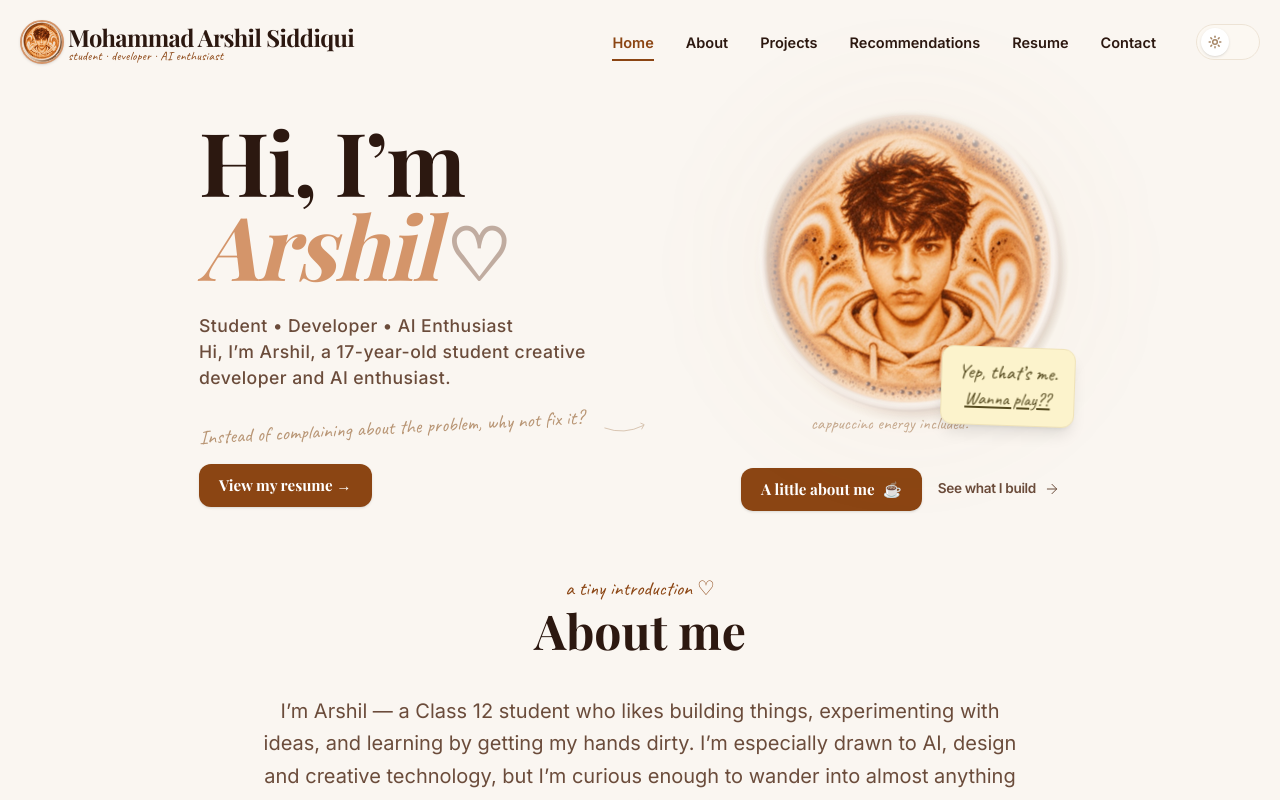
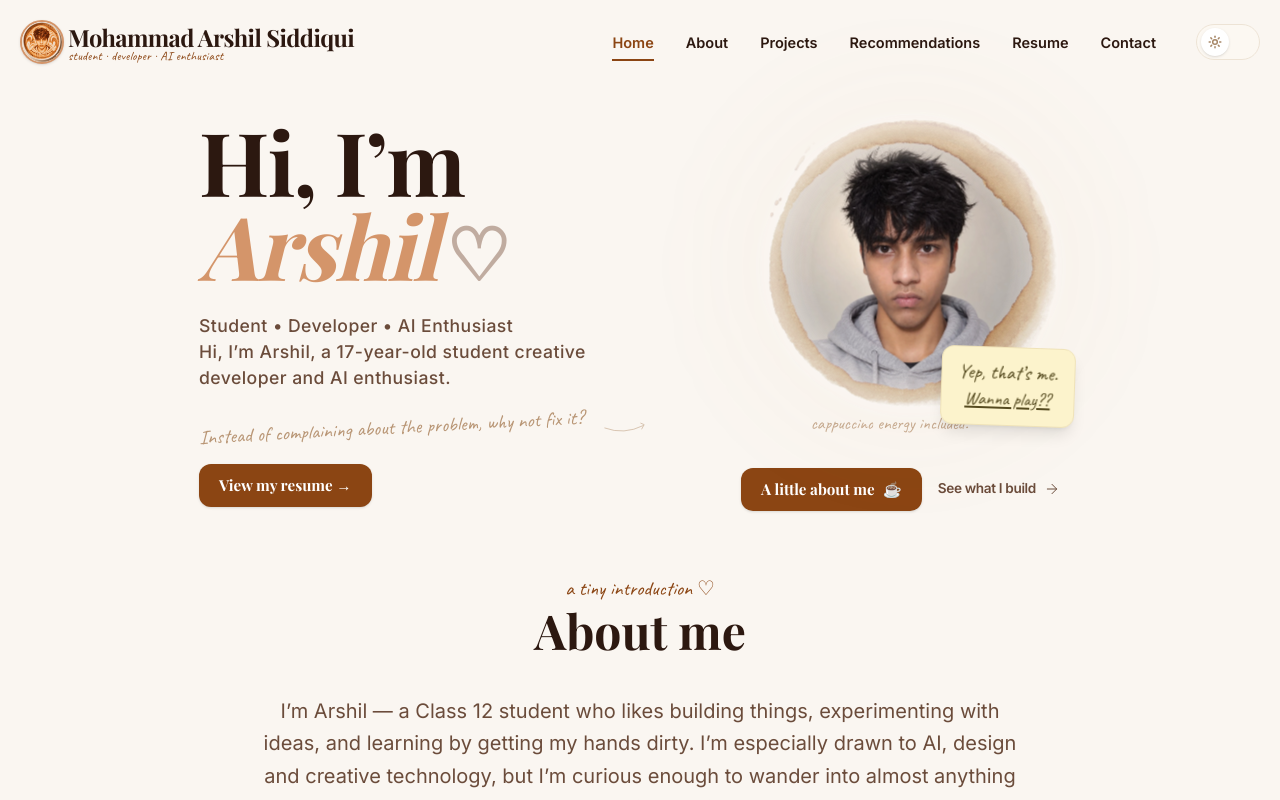
Before and after one commit to Coderarshil/arshil-portfolio, a React (Vite) app: page / in a window 1280 px wide. Both pictures are taken after a click on the button 910 px from the left and 266 px from the top of the page. Shown: the top 800 px of the page. Built offline with nearby package versions, Linux system fonts and the light colour scheme; a web font is replaced by a local one.

Commit message:
good pic

```diff
--- a/src/components/Hero.tsx
+++ b/src/components/Hero.tsx
@@ -31,6 +31,7 @@ export const Hero = React.memo(function Hero({ onPlay, onResume }: { onPlay: ()
     };
     preload('/arshil-cappuccino.webp');
     preload('/arshil-espresso.webp');
+    preload('/arshil-real.webp');
   }, []);
 
   return (
@@ -117,20 +118,29 @@ export const Hero = React.memo(function Hero({ onPlay, onResume }: { onPlay: ()
             <img
               src="/arshil-cappuccino.webp"
               alt="Arshil integrated into cappuccino latte art"
-              className={`absolute inset-0 w-full h-full object-cover transform-gpu will-change-[opacity,transform] transition-[opacity,transform] duration-700 ease-[cubic-bezier(0.22,1,0.36,1)] ${isEspresso ? 'opacity-0 scale-[0.985]' : 'opacity-100 scale-100'}`}
+              className={`absolute inset-0 w-full h-full object-cover transform-gpu will-change-[opacity,transform] transition-[opacity,transform] duration-700 ease-[cubic-bezier(0.22,1,0.36,1)] ${showPlayInvite || isEspresso ? 'opacity-0 scale-[0.985]' : 'opacity-100 scale-100'}`}
               style={{ objectPosition: 'center center' }}
               loading="eager"
               decoding="async"
-              fetchPriority={isEspresso ? 'auto' : 'high'}
+              fetchPriority={!isEspresso && !showPlayInvite ? 'high' : 'auto'}
             />
             <img
               src="/arshil-espresso.webp"
               alt="Arshil reflected in espresso"
-              className={`absolute inset-0 w-full h-full object-cover transform-gpu will-change-[opacity,transform] transition-[opacity,transform] duration-700 ease-[cubic-bezier(0.22,1,0.36,1)] ${isEspresso ? 'opacity-100 scale-100' : 'opacity-0 scale-[1.015]'}`}
+              className={`absolute inset-0 w-full h-full object-cover transform-gpu will-change-[opacity,transform] transition-[opacity,transform] duration-700 ease-[cubic-bezier(0.22,1,0.36,1)] ${showPlayInvite || !isEspresso ? 'opacity-0 scale-[1.015]' : 'opacity-100 scale-100'}`}
               style={{ objectPosition: 'center center' }}
               loading="eager"
               decoding="async"
-              fetchPriority={isEspresso ? 'high' : 'auto'}
+              fetchPriority={isEspresso && !showPlayInvite ? 'high' : 'auto'}
+            />
+            <img
+              src="/arshil-real.webp"
+              alt="Arshil portrait"
+              className={`absolute inset-0 w-full h-full object-cover transform-gpu will-change-[opacity,transform] transition-[opacity,transform] duration-700 ease-[cubic-bezier(0.22,1,0.36,1)] ${showPlayInvite ? 'opacity-100 scale-100' : 'opacity-0 scale-[0.985]'}`}
+              style={{ objectPosition: 'center center' }}
+              loading="eager"
+              decoding="async"
+              fetchPriority={showPlayInvite ? 'high' : 'auto'}
             />
           </motion.button>
 
```
Also changed, not shown: CHANGES_PROFILE_REAL.txt (added), public/arshil-real.webp (added).
